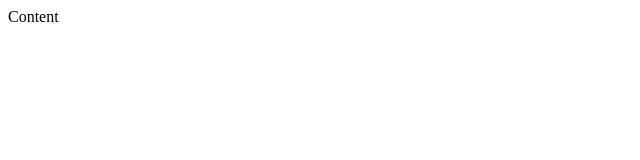
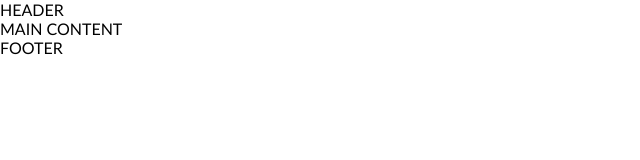
Before and after one commit to EBliujus/4-coming-soon, a website: page index.html in a window 1280 px wide. Shown: the whole page, without its empty margins (0-640 px from the left). Drawn offline with Linux system fonts and the light colour scheme.

Commit message:
Base css

```diff
--- /dev/null
+++ b/css/base/base.css
@@ -0,0 +1,11 @@
+body,
+body *  {
+    margin:0;
+    padding: 0;
+    vertical-align: top;
+    box-sizing: border-box
+}
+
+body {
+    font-family: 'Gill Sans', 'Gill Sans MT', Calibri, 'Trebuchet MS', sans-serif;
+}
--- a/index.html
+++ b/index.html
@@ -13,8 +13,27 @@
     <link rel="mask-icon" href="./favicon/safari-pinned-tab.svg" color="#5bbad5">
     <meta name="msapplication-TileColor" content="#da532c">
     <meta name="theme-color" content="#ffffff">
+    <!--base-->
+    <link rel="stylesheet" href="./css/base/base.css">
+    <link rel="stylesheet" href="./css/base/layout.css">
+    <!--3rd-party-->
+    <!--components-->
+    <!--pages-->
+    <link rel="stylesheet" href="./css/pages/home.css">
 </head>
+
 <body>
-    Content
+    <section>
+        HEADER
+    </section>
+
+    <section>
+        MAIN CONTENT
+    </section>
+
+    <footer>
+        FOOTER
+    </footer>
+
 </body>
 </html>
```
Also changed, not shown: css/base/layout.css (added).
